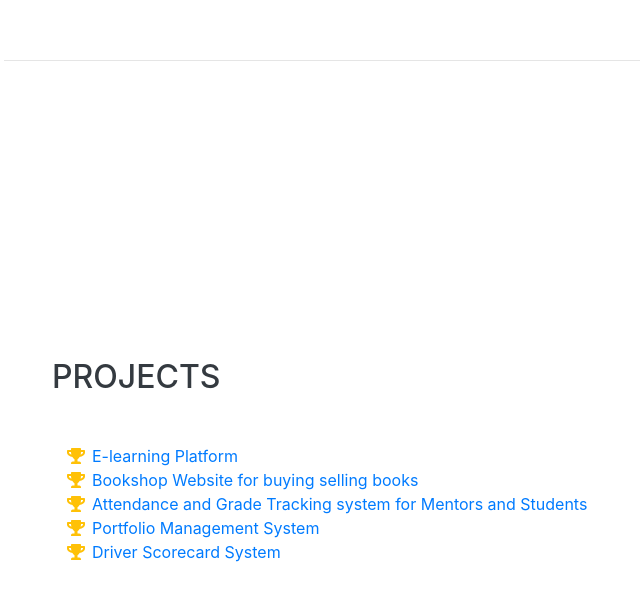
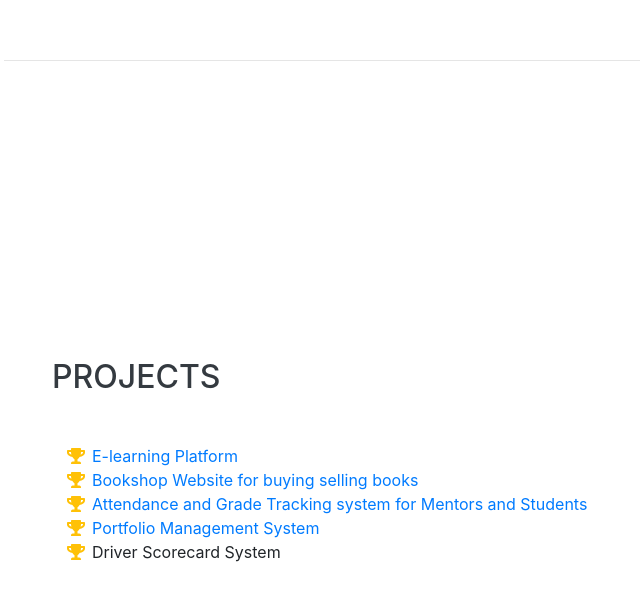
Before and after one commit to danialfaisal/Personal-Website, a website with bundled scripts: page index.html in a window 1280 px wide. Shown: the part 4847-5448 px from the top of the page, without its empty margins (268-908 px from the left). Built offline with nearby package versions, Linux system fonts and the light colour scheme; a web font is replaced by a local one.

Commit message:
removed one link

```diff
--- a/index.html
+++ b/index.html
@@ -306,9 +306,8 @@
             <i class="fa-li fa fa-trophy text-warning"></i>
             Portfolio Management System</li></a>
         <li>
-          <a href="#">
             <i class="fa-li fa fa-trophy text-warning"></i>
-            Driver Scorecard System</li></a>
+            Driver Scorecard System</li>
       </ul>
     </div>
   </section>
```
